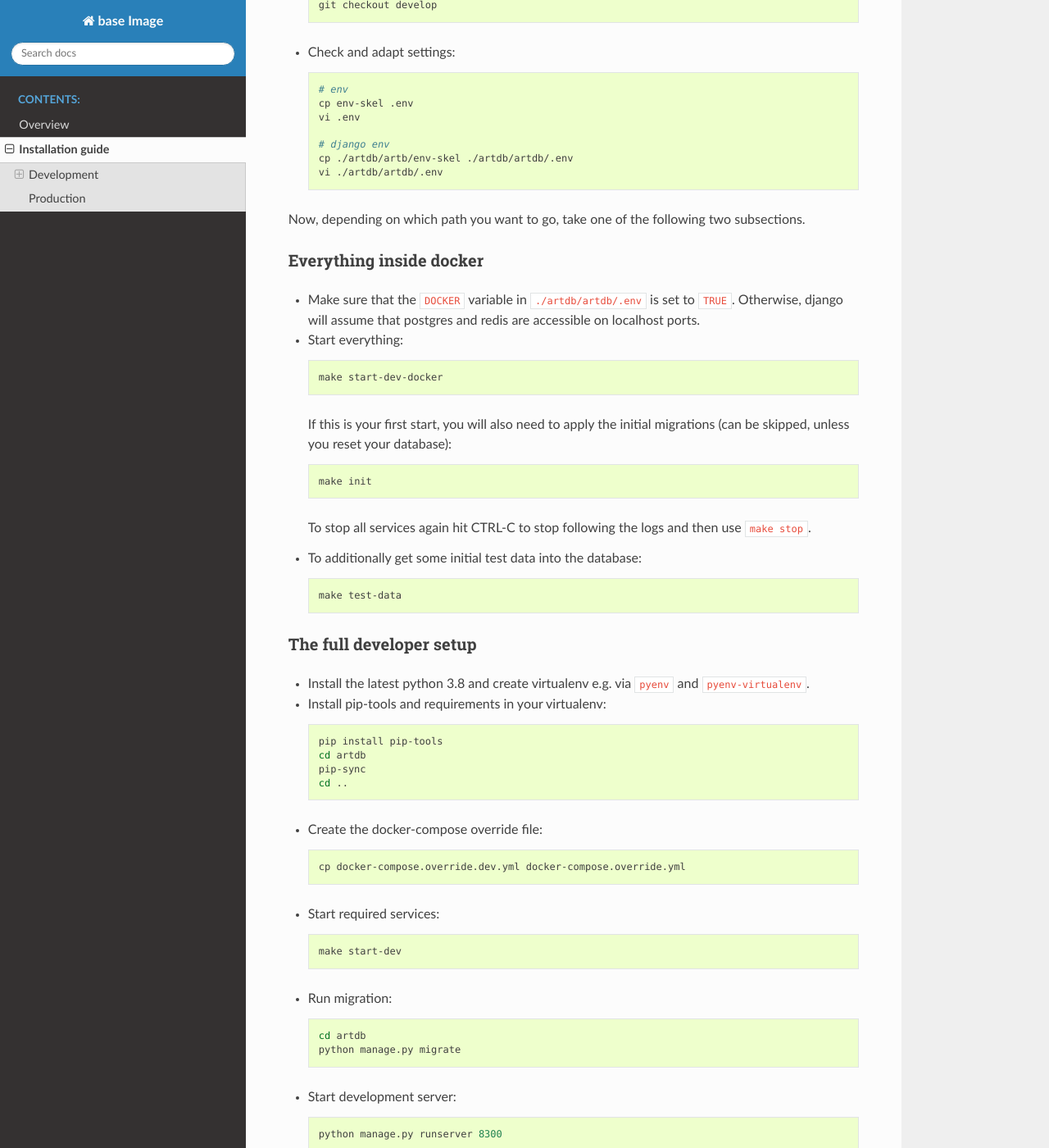
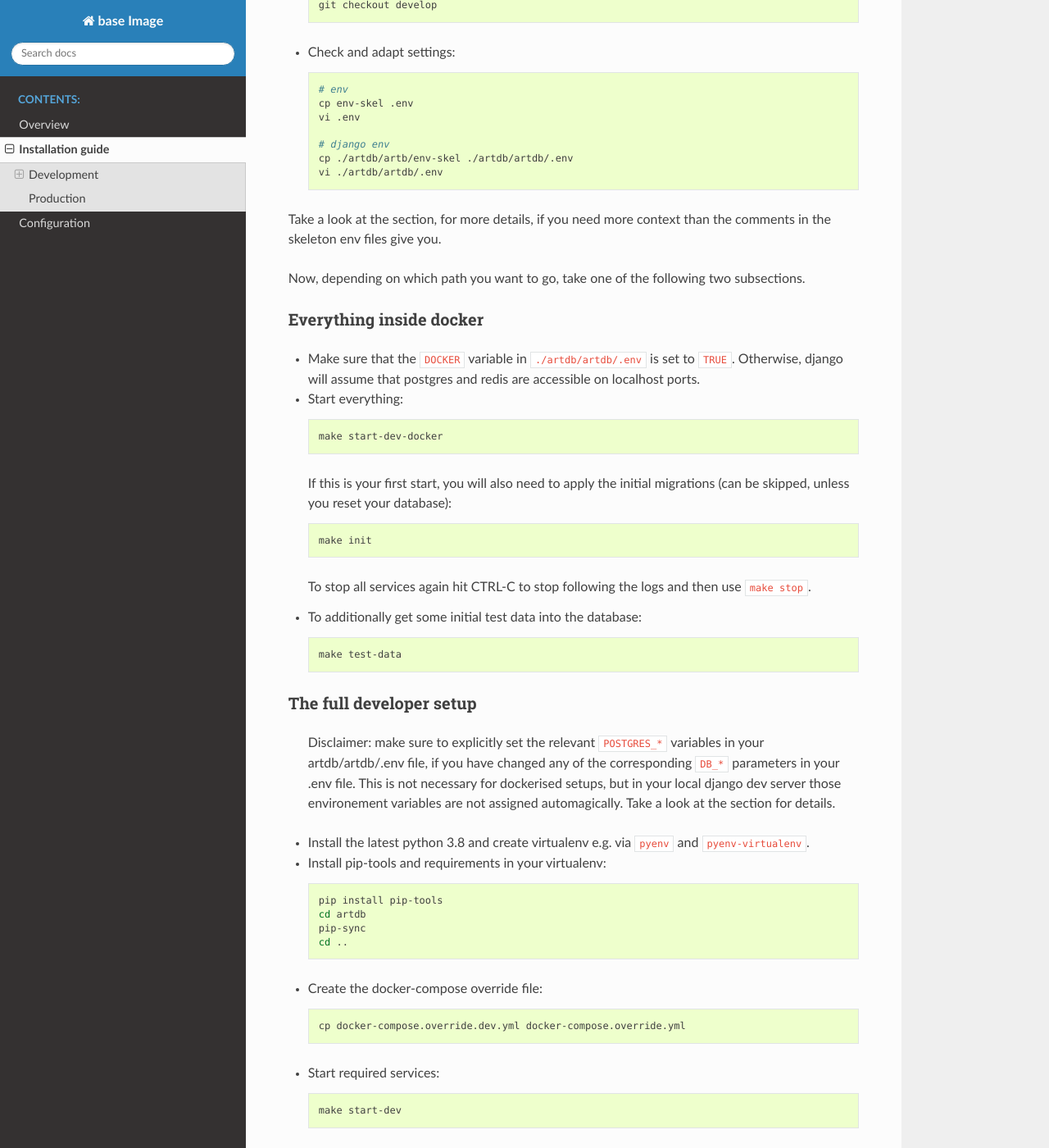
Before and after one commit to base-angewandte/image-backend, a Sphinx documentation site: the page built from docs/install.md, in a window 1280 px wide and 1400 px high, scrolled down 541 px. Shown: the whole window at 82% size. Built offline with Sphinx 7.4.7 and the Read the Docs theme 2.0.0, drawn with Linux system fonts in a browser that asks for light colours.

Commit message:
docs: add configuration section to docs

````diff
--- a/docs/index.rst
+++ b/docs/index.rst
@@ -12,6 +12,7 @@
 
    overview
    install
+   configuration
 
 
 .. Indices and tables
--- a/docs/install.md
+++ b/docs/install.md
@@ -35,6 +35,8 @@
     cp ./artdb/artb/env-skel ./artdb/artdb/.env
     vi ./artdb/artdb/.env
     ```
+Take a look at the [](./configuration.md) section, for more details, if you need more
+context than the comments in the skeleton env files give you.
 
 Now, depending on which path you want to go, take one of the following two
 subsections.
@@ -62,6 +64,12 @@
     ```
 
 ### The full developer setup
+
+> Disclaimer: make sure to explicitly set the relevant `POSTGRES_*` variables in your
+> artdb/artdb/.env file, if you have changed any of the corresponding `DB_*`
+> parameters in your .env file. This is not necessary for dockerised setups, but in your
+> local django dev server those environement variables are not assigned
+> automagically. Take a look at the [](./configuration.md) section for details.
 
 * Install the latest python 3.8 and create virtualenv e.g. via `pyenv` and `pyenv-virtualenv`.
 
````
Also changed, not shown: docs/configuration.md (added, +99 -0 lines), 1 other file.
